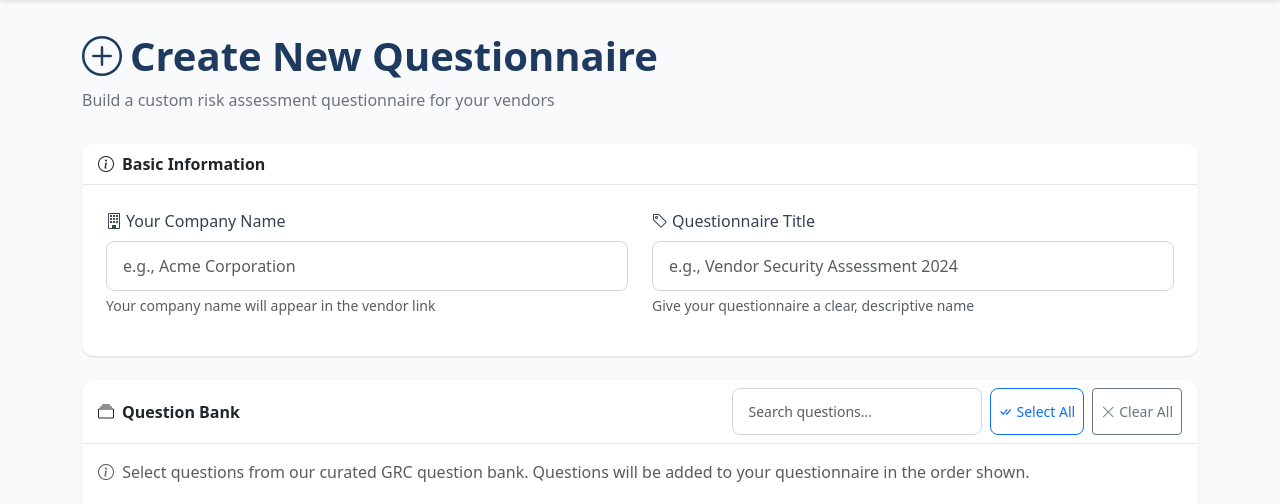
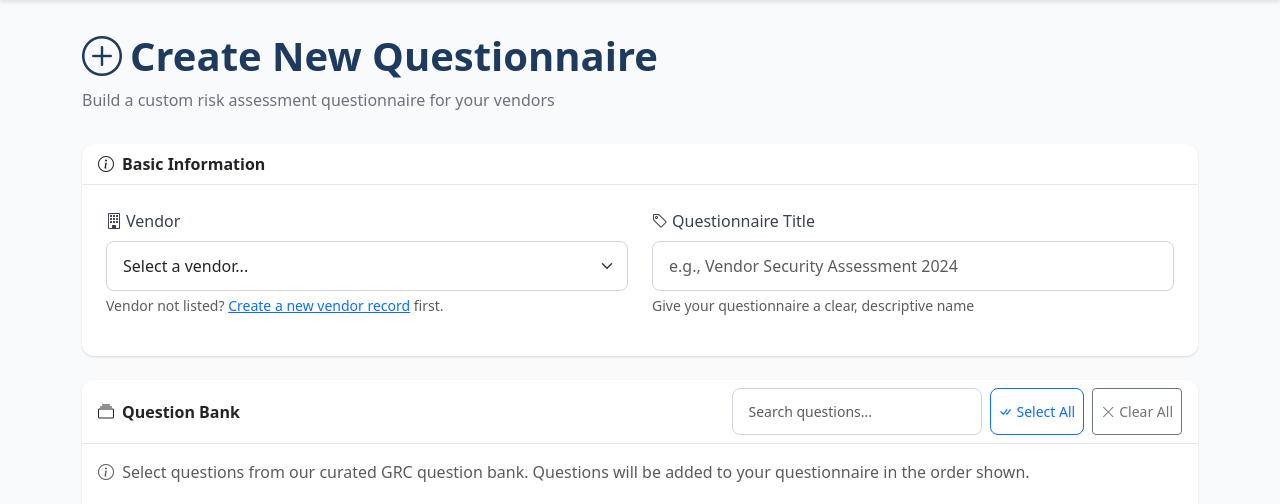
Before and after one commit to mbrynil/third-party-risk-questionnaire, a FastAPI app: page /create in a window 1280 px wide. Shown: the part 56-560 px from the top of the page. Run offline with FastAPI, Linux system fonts and the light colour scheme.

Commit message:
Replace vendor free-text input with dropdown on create questionnaire page
Vendor field is now a select dropdown populated from active vendors.
Includes "Create a new vendor record" link for vendors not yet in the system.

Co-Authored-By: Claude Opus 4.6 <noreply@anthropic.com>

```diff
--- a/app/routers/home.py
+++ b/app/routers/home.py
@@ -54,6 +54,8 @@ async def portfolio_report(request: Request, db: Session = Depends(get_db)):
 
 @router.get("/create", response_class=HTMLResponse)
 async def create_assessment_page(request: Request, db: Session = Depends(get_db)):
+    from models import Vendor, VENDOR_STATUS_ACTIVE
+
     question_bank = db.query(QuestionBankItem).filter(
         QuestionBankItem.is_active == True
     ).order_by(QuestionBankItem.category, QuestionBankItem.id).all()
@@ -66,10 +68,15 @@ async def create_assessment_page(request: Request, db: Session = Depends(get_db)
 
     bank_item_options = {str(item.id): get_answer_options(item) for item in question_bank}
 
+    vendors = db.query(Vendor).filter(
+        Vendor.status == VENDOR_STATUS_ACTIVE
+    ).order_by(Vendor.name).all()
+
     return templates.TemplateResponse("create.html", {
         "request": request,
         "categories": categories,
         "bank_item_options_json": json.dumps(bank_item_options),
+        "vendors": vendors,
     })
 
 
@@ -85,6 +92,7 @@ async def create_assessment(
     question_ids = form_data.getlist("question_ids")
 
     if not question_ids and not custom_questions.strip():
+        from models import Vendor, VENDOR_STATUS_ACTIVE
         question_bank = db.query(QuestionBankItem).filter(
             QuestionBankItem.is_active == True
         ).order_by(QuestionBankItem.category, QuestionBankItem.id).all()
@@ -97,10 +105,12 @@ async def create_assessment(
         for cat_items in categories.values():
             for item in cat_items:
                 bank_item_options[str(item.id)] = get_answer_options(item)
+        vendors = db.query(Vendor).filter(Vendor.status == VENDOR_STATUS_ACTIVE).order_by(Vendor.name).all()
         return templates.TemplateResponse("create.html", {
             "request": request,
             "categories": categories,
             "bank_item_options_json": json.dumps(bank_item_options),
+            "vendors": vendors,
             "error": "Please select at least one question from the bank or add custom questions."
         })
 
--- a/templates/create.html
+++ b/templates/create.html
@@ -24,11 +24,17 @@
             <div class="row">
                 <div class="col-md-6 mb-3">
                     <label for="company_name" class="form-label">
-                        <i class="bi bi-building me-1"></i>Your Company Name
+                        <i class="bi bi-building me-1"></i>Vendor
                     </label>
-                    <input type="text" class="form-control" id="company_name" name="company_name" required
-                           placeholder="e.g., Acme Corporation">
-                    <div class="form-text">Your company name will appear in the vendor link</div>
+                    <select class="form-select" id="company_name" name="company_name" required>
+                        <option value="">Select a vendor...</option>
+                        {% for v in vendors %}
+                        <option value="{{ v.name }}">{{ v.name }}</option>
+                        {% endfor %}
+                    </select>
+                    <div class="form-text">
+                        Vendor not listed? <a href="/vendors/new">Create a new vendor record</a> first.
+                    </div>
                 </div>
                 <div class="col-md-6 mb-3">
                     <label for="title" class="form-label">
```
